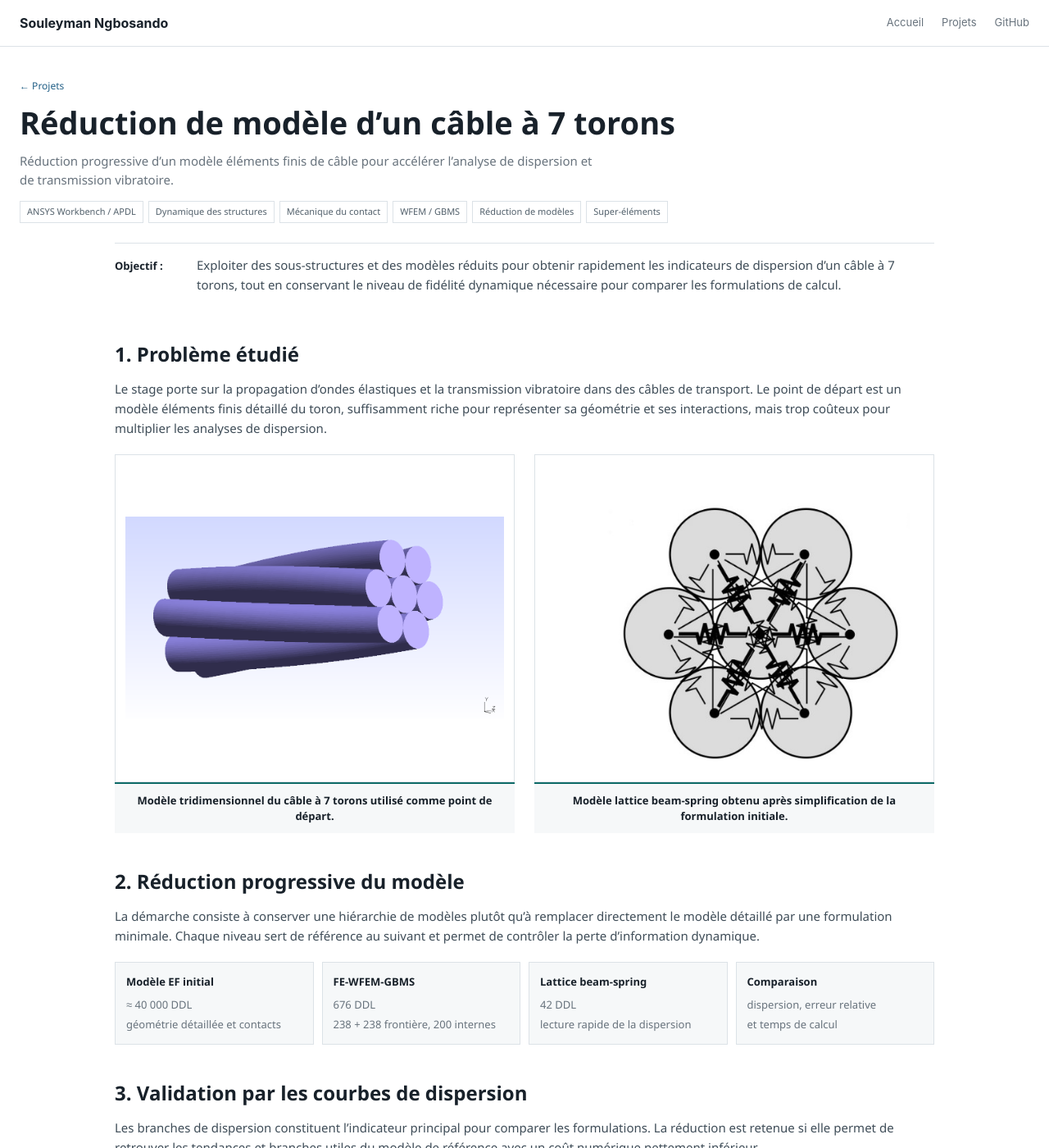
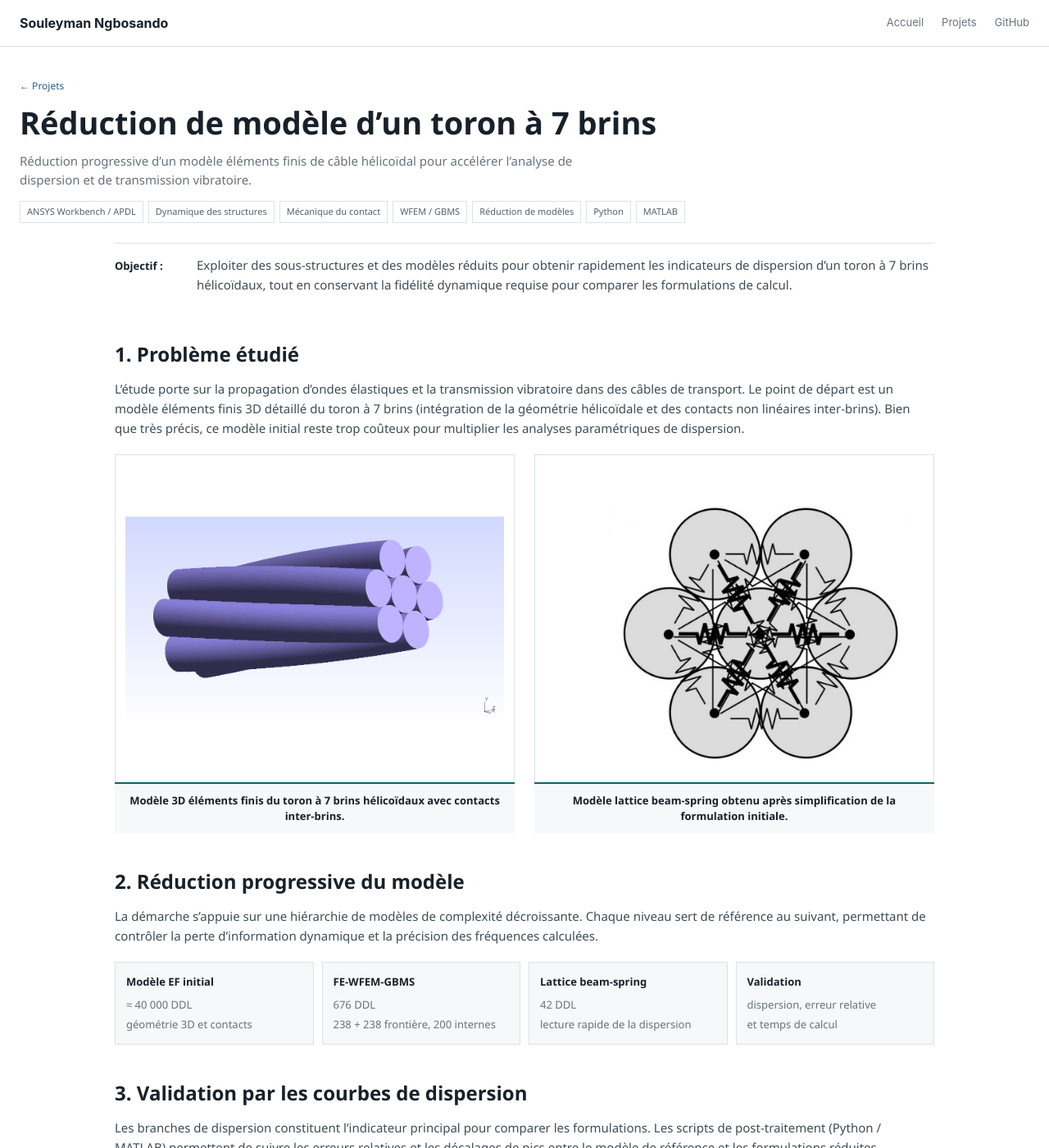
Before and after one commit to Ngbosando/Ngbosando.github.io, a Jekyll site: the page built from _projects/seven-wire-cable/index.md, in a window 1280 px wide and 1400 px high. Shown: the whole window at 82% size. Built offline with Jekyll 4.4.1, drawn with Linux system fonts in a browser that asks for light colours; some of the changed text lies outside the part shown.

Commit message:
Revise project details for seven-wire cable model
Updated the project details for the seven-wire cable model, including title, description, skills, and various content adjustments for clarity and accuracy.

```diff
--- a/_projects/seven-wire-cable/index.md
+++ b/_projects/seven-wire-cable/index.md
@@ -1,54 +1,54 @@
 ---
 layout: post
 order: 2
-title: Réduction de modèle d’un câble à 7 torons
-description: Réduction progressive d’un modèle éléments finis de câble pour accélérer l’analyse de dispersion et de transmission vibratoire.
-skills: [ANSYS Workbench / APDL, Dynamique des structures, Mécanique du contact, WFEM / GBMS, Réduction de modèles, Super-éléments]
+title: Réduction de modèle d’un toron à 7 brins
+description: Réduction progressive d’un modèle éléments finis de câble hélicoïdal pour accélérer l’analyse de dispersion et de transmission vibratoire.
+skills: [ANSYS Workbench / APDL, Dynamique des structures, Mécanique du contact, WFEM / GBMS, Réduction de modèles, Python, MATLAB]
 main-image: /assets/images/cable-3d.png
 permalink: /projects/seven-wire-cable/
 ---
 
-<div class="project-intro"><b>Objectif :</b><span>Exploiter des sous-structures et des modèles réduits pour obtenir rapidement les indicateurs de dispersion d’un câble à 7 torons, tout en conservant le niveau de fidélité dynamique nécessaire pour comparer les formulations de calcul.</span></div>
+<div class="project-intro"><b>Objectif :</b><span>Exploiter des sous-structures et des modèles réduits pour obtenir rapidement les indicateurs de dispersion d’un toron à 7 brins hélicoïdaux, tout en conservant la fidélité dynamique requise pour comparer les formulations de calcul.</span></div>
 
 ## 1. Problème étudié
 
-Le stage porte sur la propagation d’ondes élastiques et la transmission vibratoire dans des câbles de transport. Le point de départ est un modèle éléments finis détaillé du toron, suffisamment riche pour représenter sa géométrie et ses interactions, mais trop coûteux pour multiplier les analyses de dispersion.
+L'étude porte sur la propagation d’ondes élastiques et la transmission vibratoire dans des câbles de transport. Le point de départ est un modèle éléments finis 3D détaillé du toron à 7 brins (intégration de la géométrie hélicoïdale et des contacts non linéaires inter-brins). Bien que très précis, ce modèle initial reste trop coûteux pour multiplier les analyses paramétriques de dispersion.
 
 <div class="figure-pair equal-figures">
   <figure class="technical-figure">
-    <a href="{{ '/assets/images/cable-3d.png' | relative_url }}"><img src="{{ '/assets/images/cable-3d.png' | relative_url }}" alt="Modèle tridimensionnel du câble à 7 torons"></a>
-    <figcaption>Modèle tridimensionnel du câble à 7 torons utilisé comme point de départ.</figcaption>
+    <a href="{{ '/assets/images/cable-3d.png' | relative_url }}"><img src="{{ '/assets/images/cable-3d.png' | relative_url }}" alt="Modèle tridimensionnel du câble à 7 brins"></a>
+    <figcaption>Modèle 3D éléments finis du toron à 7 brins hélicoïdaux avec contacts inter-brins.</figcaption>
   </figure>
 
   <figure class="technical-figure">
-    <a href="{{ '/assets/images/cable-beam-spring.jpg' | relative_url }}"><img src="{{ '/assets/images/cable-beam-spring.jpg' | relative_url }}" alt="Modèle poutres-ressorts du câble à 7 torons"></a>
+    <a href="{{ '/assets/images/cable-beam-spring.jpg' | relative_url }}"><img src="{{ '/assets/images/cable-beam-spring.jpg' | relative_url }}" alt="Modèle poutres-ressorts du câble à 7 brins"></a>
     <figcaption>Modèle lattice beam-spring obtenu après simplification de la formulation initiale.</figcaption>
   </figure>
 </div>
 
 ## 2. Réduction progressive du modèle
 
-La démarche consiste à conserver une hiérarchie de modèles plutôt qu’à remplacer directement le modèle détaillé par une formulation minimale. Chaque niveau sert de référence au suivant et permet de contrôler la perte d’information dynamique.
+La démarche s'appuie sur une hiérarchie de modèles de complexité décroissante. Chaque niveau sert de référence au suivant, permettant de contrôler la perte d’information dynamique et la précision des fréquences calculées.
 
 <div class="pipeline">
-  <div><b>Modèle EF initial</b><small>≈ 40 000 DDL<br>géométrie détaillée et contacts</small></div>
+  <div><b>Modèle EF initial</b><small>≈ 40 000 DDL<br>géométrie 3D et contacts</small></div>
   <div><b>FE-WFEM-GBMS</b><small>676 DDL<br>238 + 238 frontière, 200 internes</small></div>
   <div><b>Lattice beam-spring</b><small>42 DDL<br>lecture rapide de la dispersion</small></div>
-  <div><b>Comparaison</b><small>dispersion, erreur relative<br>et temps de calcul</small></div>
+  <div><b>Validation</b><small>dispersion, erreur relative<br>et temps de calcul</small></div>
 </div>
 
 ## 3. Validation par les courbes de dispersion
 
-Les branches de dispersion constituent l’indicateur principal pour comparer les formulations. La réduction est retenue si elle permet de retrouver les tendances et branches utiles du modèle de référence avec un coût numérique nettement inférieur.
+Les branches de dispersion constituent l’indicateur principal pour comparer les formulations. Les scripts de post-traitement (Python / MATLAB) permettent de suivre les erreurs relatives et les décalages de pics entre le modèle de référence et les formulations réduites.
 
 <div class="figure-pair equal-figures">
   <figure class="technical-figure">
-    <a href="{{ '/assets/images/parallel7_dispersion.png' | relative_url }}"><img src="{{ '/assets/images/parallel7_dispersion.png' | relative_url }}" alt="Courbes de dispersion du modèle de câble à 7 torons"></a>
-    <figcaption>Courbes de dispersion utilisées pour comparer les formulations du câble à 7 torons.</figcaption>
+    <a href="{{ '/assets/images/parallel7_dispersion.png' | relative_url }}"><img src="{{ '/assets/images/parallel7_dispersion.png' | relative_url }}" alt="Courbes de dispersion du modèle de câble à 7 brins"></a>
+    <figcaption>Courbes de dispersion utilisées pour comparer les formulations du câble à 7 brins.</figcaption>
   </figure>
 
   <figure class="technical-figure">
-    <a href="{{ '/assets/images/twisted7_probe_dispersion.png' | relative_url }}"><img src="{{ '/assets/images/twisted7_probe_dispersion.png' | relative_url }}" alt="Dispersion du câble hélicoïdal à 7 torons"></a>
+    <a href="{{ '/assets/images/twisted7_probe_dispersion.png' | relative_url }}"><img src="{{ '/assets/images/twisted7_probe_dispersion.png' | relative_url }}" alt="Dispersion du câble hélicoïdal à 7 brins"></a>
     <figcaption>Vérification de la dispersion sur la géométrie hélicoïdale du toron.</figcaption>
   </figure>
 </div>
@@ -58,23 +58,24 @@ Les branches de dispersion constituent l’indicateur principal pour comparer le
   <figcaption>Erreur relative entre les formulations beam-spring, WFEM et la référence éléments finis réduite.</figcaption>
 </figure>
 
-
 ## 4. Gain en coût de calcul
 
-La réduction permet de choisir le niveau de détail adapté au besoin : modèle de référence pour les vérifications détaillées, FE-WFEM-GBMS pour une réduction intermédiaire et beam-spring pour l’exploration rapide de la dispersion.
+La hiérarchisation des modèles permet d'adapter l'effort numérique au besoin industriel :
+* **Référence FE-WFEM-GBMS** (676 DDL) pour le contrôle de précision de référence[cite: 1].
+* **Beam-spring WFEM / SAFE** (42 DDL) pour la pré-analyse et l'exploration rapide de la dispersion en quelques fractions de seconde[cite: 1].
 
 <figure class="figure-wide technical-figure single-figure">
   <a href="{{ '/assets/images/cable-time.png' | relative_url }}"><img src="{{ '/assets/images/cable-time.png' | relative_url }}" alt="Comparaison des temps de calcul des modèles du câble"></a>
-  <figcaption>Temps de calcul pour un même balayage de dispersion : 0,6 s pour beam-spring SAFE, 6,3 s pour beam-spring WFEM et 2 022 s pour FE-WFEM-GBMS.</figcaption>
+  <figcaption>Temps de calcul mesurés pour un balayage de dispersion : 0,8 s (beam-spring SAFE), 2,4 s (beam-spring WFEM) et 940 s (référence FE-WFEM-GBMS).</figcaption>
 </figure>
 
 <div class="metric-strip">
   <div><b>≈ 40 000</b><span>DDL du modèle EF initial</span></div>
   <div><b>676</b><span>DDL après FE-WFEM-GBMS</span></div>
   <div><b>42</b><span>DDL du modèle beam-spring</span></div>
-  <div><b>0,6 s</b><span>beam-spring SAFE</span></div>
+  <div><b>< 1 s</b><span>Pré-analyse beam-spring</span></div>
 </div>
 
 ## 5. Résultat
 
-La démarche établit une hiérarchie de modèles de complexité décroissante permettant de comparer rapidement les formulations et de sélectionner le niveau de détail adapté au besoin de calcul, sans utiliser systématiquement le modèle éléments finis le plus coûteux.
+La méthodologie mise en place fournit une stratégie de sous-structuration efficace : elle permet de sélectionner à la volée le niveau de réduction adapté au besoin de calcul (analyse exploratoire rapide ou validation fine), évitant le recours systématique au modèle éléments finis complet le plus coûteux[cite: 1].
```
